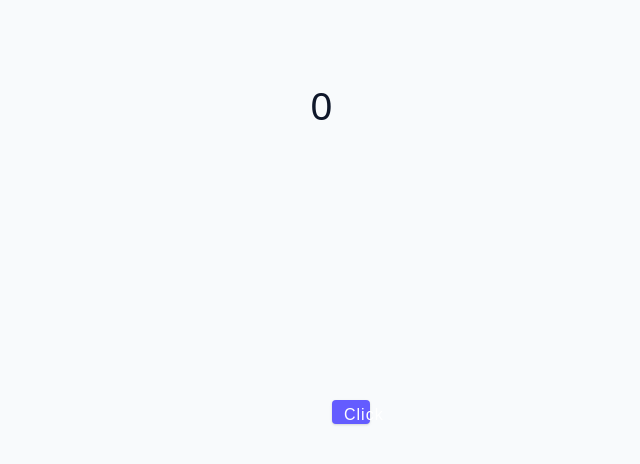
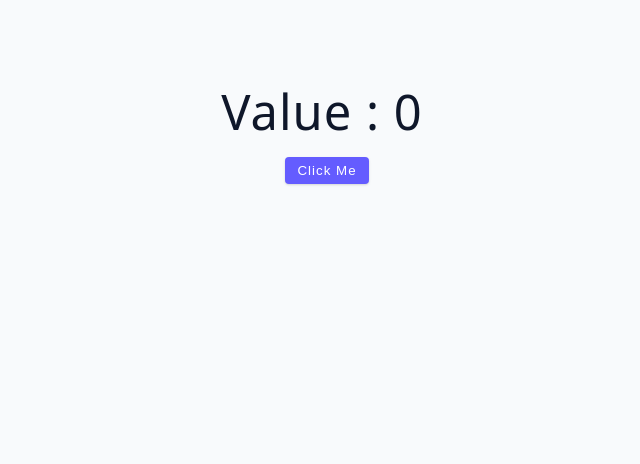
Before and after one commit to ivansemashko/ReactJSCA, a React (Vite) app in the folder 3-advanced-react/: page / in a window 1280 px wide. Shown: the top 464 px of the page, without its empty margins (318-958 px from the left). Built offline with nearby package versions, Linux system fonts and the light colour scheme.

Commit message:
Update: useEffect Basics

```diff
--- a/3-advanced-react/src/App.jsx
+++ b/3-advanced-react/src/App.jsx
@@ -1,4 +1,4 @@
-import Started from './tutorial/01-useState/starter/06-my-task'
+import Started from './tutorial/02-useEffect/starter/02-useEffect-basics'
 
 function App() {
   return (
--- a/3-advanced-react/src/tutorial/01-useState/starter/06-my-task.jsx
+++ b/3-advanced-react/src/tutorial/01-useState/starter/06-my-task.jsx
@@ -6,9 +6,10 @@ const windowOuterHeight = window.outerHeight
 const bubbleButton = () => {
   const [buttonWidth, setButtonWidth] = useState('50%')
   const [buttonHeight, setButtonHeight] = useState('50%')
-  const [count, setCount] = useState(0)
   const [buttonSizeWidth, setButtonSizeWidth] = useState('3%')
   const [buttonSizeHeight, setButtonSizeHeight] = useState('3%')
+  const [color, setColor] = useState('purple')
+  const [count, setCount] = useState(0)
 
   const randomCord = (maxCordHeight, maxCordWidth) => {
     let randomWidth = Math.floor(Math.random() * maxCordWidth)
@@ -24,9 +25,13 @@ const bubbleButton = () => {
     setButtonSizeWidth(`${randomButWidth}%`)
   }
 
-  const clickCount = () => {
-    setCount(count + 1)
+  const randomColor = () => {
+    const colorArr = ['red', 'blue']
+    setColor(colorArr[Math.floor(Math.random() * colorArr.length)])
   }
+
+  setInterval(randomColor, 500)
+  // setInterval(() => randomCord(windowOuterHeight, windowOuterWidth), 1000)
 
   return (
     <>
@@ -35,20 +40,19 @@ const bubbleButton = () => {
         <button
           onMouseEnter={() => randomCord(windowOuterHeight, windowOuterWidth)}
           onMouseLeave={() => randomButSize()}
-          onClick={() => clickCount()}
+          onClick={() => setCount(count + 1)}
           className="btn"
           style={{
             position: 'absolute',
             left: buttonWidth,
             top: buttonHeight,
             width: buttonSizeWidth,
-            fontSize: '100%',
+            fontSize: `${buttonSizeWidth * 0.3}%`,
             height: buttonSizeHeight,
+            backgroundColor: color,
           }}
           type="button"
-        >
-          Click
-        </button>
+        ></button>
       </div>
     </>
   )
--- a/3-advanced-react/src/tutorial/02-useEffect/starter/02-useEffect-basics.jsx
+++ b/3-advanced-react/src/tutorial/02-useEffect/starter/02-useEffect-basics.jsx
@@ -1,20 +1,24 @@
-import { useState } from 'react';
+import { useState, useEffect } from 'react'
 
 const UseEffectBasics = () => {
-  const [value, setValue] = useState(0);
+  const [value, setValue] = useState(0)
   const sayHello = () => {
-    console.log('hello there');
-  };
+    console.log('hello there')
+  }
 
-  sayHello();
+  sayHello()
+
+  useEffect(() => {
+    console.log('Hello from useEffect')
+  }, [])
 
   return (
     <div>
       <h1>value : {value}</h1>
-      <button className='btn' onClick={() => setValue(value + 1)}>
+      <button className="btn" onClick={() => setValue(value + 1)}>
         click me
       </button>
     </div>
-  );
-};
-export default UseEffectBasics;
+  )
+}
+export default UseEffectBasics
```
